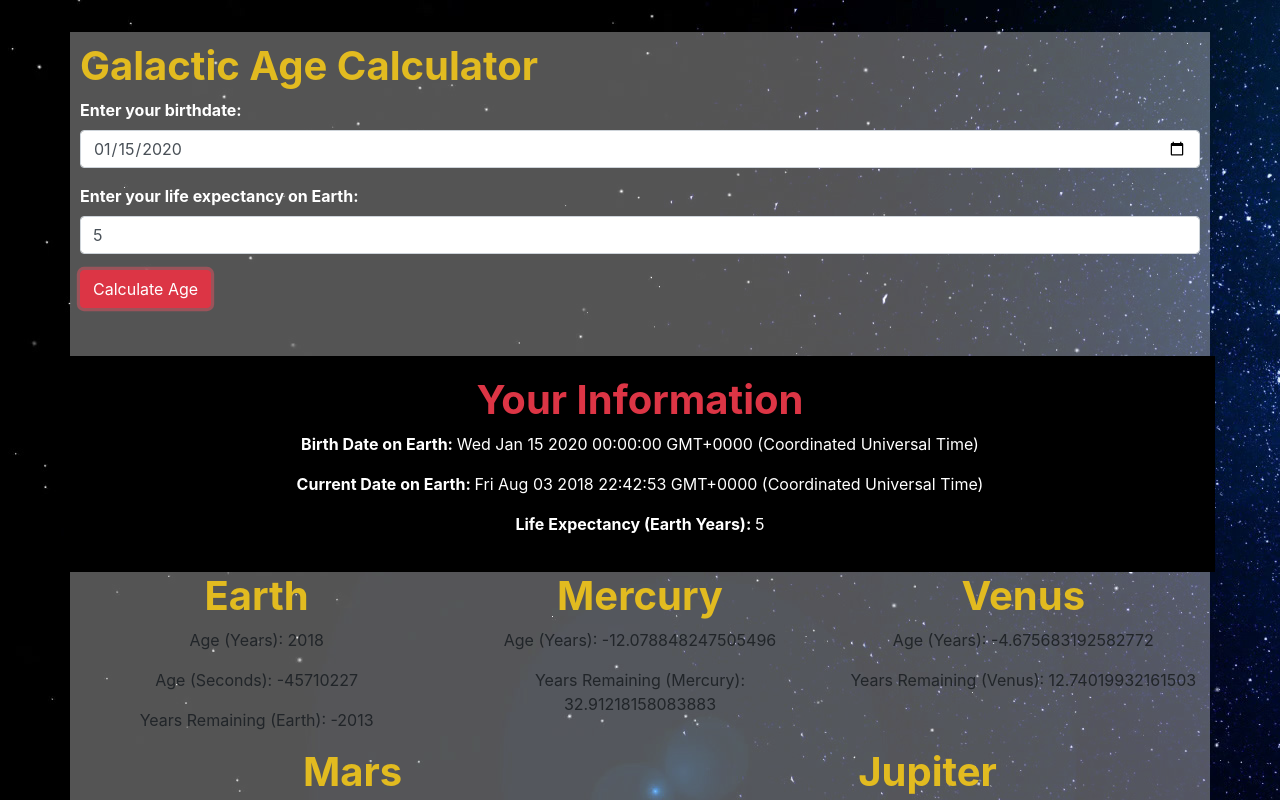
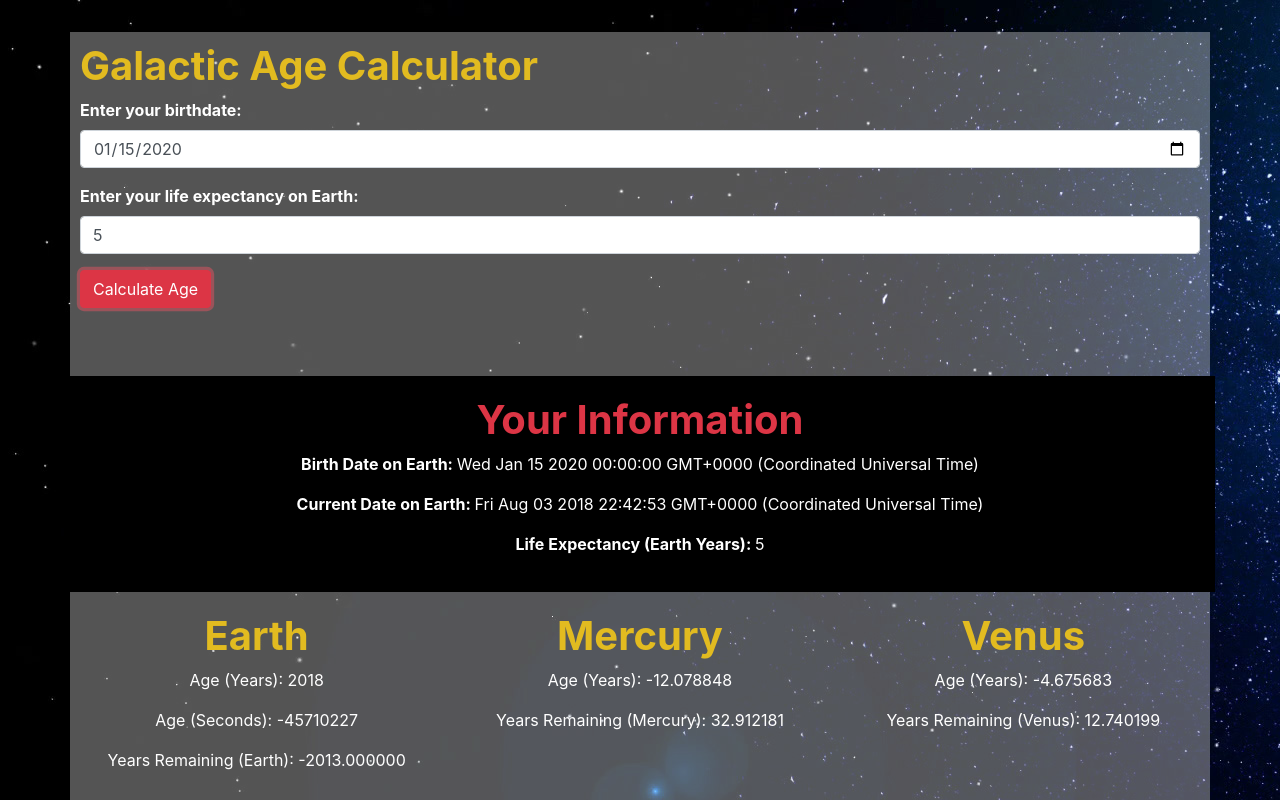
Before and after one commit to putman10/galactic-calendar, a website built with webpack: page src/index.html in a window 1280 px wide. Both pictures are taken after typing "2020-01-15", "5" into the empty fields and a click on the button "Calculate Age". Shown: the top 800 px of the page. Built offline with nearby package versions, Linux system fonts and the light colour scheme.

Commit message:
add tofix to decimasl to limit to 6

```diff
--- a/src/galactic-calendar.js
+++ b/src/galactic-calendar.js
@@ -43,50 +43,50 @@ convertAgeToSeconds() {
 
 calculateMercuryYears() {
   let mercuryYears = (((((this.earthSeconds / 60)/24)/30)/365)/.24);
-  this.mercuryYears = mercuryYears;
+  this.mercuryYears = mercuryYears.toFixed(6);
 }
 
 calculateVenusYears() {
   let venusYears = (((((this.earthSeconds/60)/24)/30)/365)/.62);
-  this.venusYears =  venusYears;
+  this.venusYears =  venusYears.toFixed(6);
 }
 
 calculateMarsYears() {
   let marsYears = (((((this.earthSeconds/60)/24)/30)/365)/1.88);
-  this.marsYears =  marsYears;
+  this.marsYears =  marsYears.toFixed(6);
 }
 
 calculateJupiterYears() {
   let jupiterYears = (((((this.earthSeconds/60)/24)/30)/365)/11.86);
-  this.jupiterYears =  jupiterYears;
+  this.jupiterYears =  jupiterYears.toFixed(6);
 }
 
 calculateEarthLifeLeft() {
   let earthLifeLeft = this.lifeExpectancy - this.earthYears;
-  this.earthYearsLeft =  earthLifeLeft;
+  this.earthYearsLeft =  earthLifeLeft.toFixed(6);
 }
 
 calculateMercuryLifeLeft() {
   let lifeExpectancyOnMercury = this.lifeExpectancy / .24;
   let mercuryLifeLeft = lifeExpectancyOnMercury - this.mercuryYears;
-  this.mercuryYearsLeft =  mercuryLifeLeft;
+  this.mercuryYearsLeft =  mercuryLifeLeft.toFixed(6);
 }
 
 calculateVenusLifeLeft() {
   let lifeExpectancyOnVenus = this.lifeExpectancy / .62;
   let venusLifeLeft = lifeExpectancyOnVenus - this.venusYears;
-  this.venusYearsLeft =  venusLifeLeft;
+  this.venusYearsLeft =  venusLifeLeft.toFixed(6);
 }
 
 calculateMarsLifeLeft() {
   let lifeExpectancyOnMars = this.lifeExpectancy / 1.88;
   let marsLifeLeft = lifeExpectancyOnMars - this.marsYears;
-  this.marsYearsLeft =  marsLifeLeft;
+  this.marsYearsLeft =  marsLifeLeft.toFixed(6);
 }
 
 calculateJupiterLifeLeft() {
   let lifeExpectancyOnJupiter = this.lifeExpectancy / 11.86;
   let jupiterLifeLeft = lifeExpectancyOnJupiter - this.jupiterYears;
-  this.jupiterYearsLeft =  jupiterLifeLeft;
+  this.jupiterYearsLeft =  jupiterLifeLeft.toFixed(6);
 }
 }
--- a/src/index.html
+++ b/src/index.html
@@ -14,7 +14,7 @@
         </div>
         <div class="form-group">
           <label for="life-expectancy">Enter your life expectancy on Earth:</label>
-          <input class="form-control" type="number" name="life-expectancy" id="life-expectancy">
+          <input class="form-control" type="number" step="0.01" name="life-expectancy" id="life-expectancy">
         </div>
         <button class="btn btn-danger" type="submit" name="age-submit" id="age-submit">Calculate Age</button>
       </form>
--- a/src/styles.css
+++ b/src/styles.css
@@ -2,6 +2,7 @@
   text-align: center;
   display: none;
   margin-top: 3rem;
+  margin-bottom: 2rem;
 }
 body {
     background-image: url('./cosmos.jpg');
@@ -36,3 +37,8 @@ label {
 span {
   font-weight: normal;
 }
+
+.planet{
+  margin-top: 20px;
+  color: white;
+}
```
